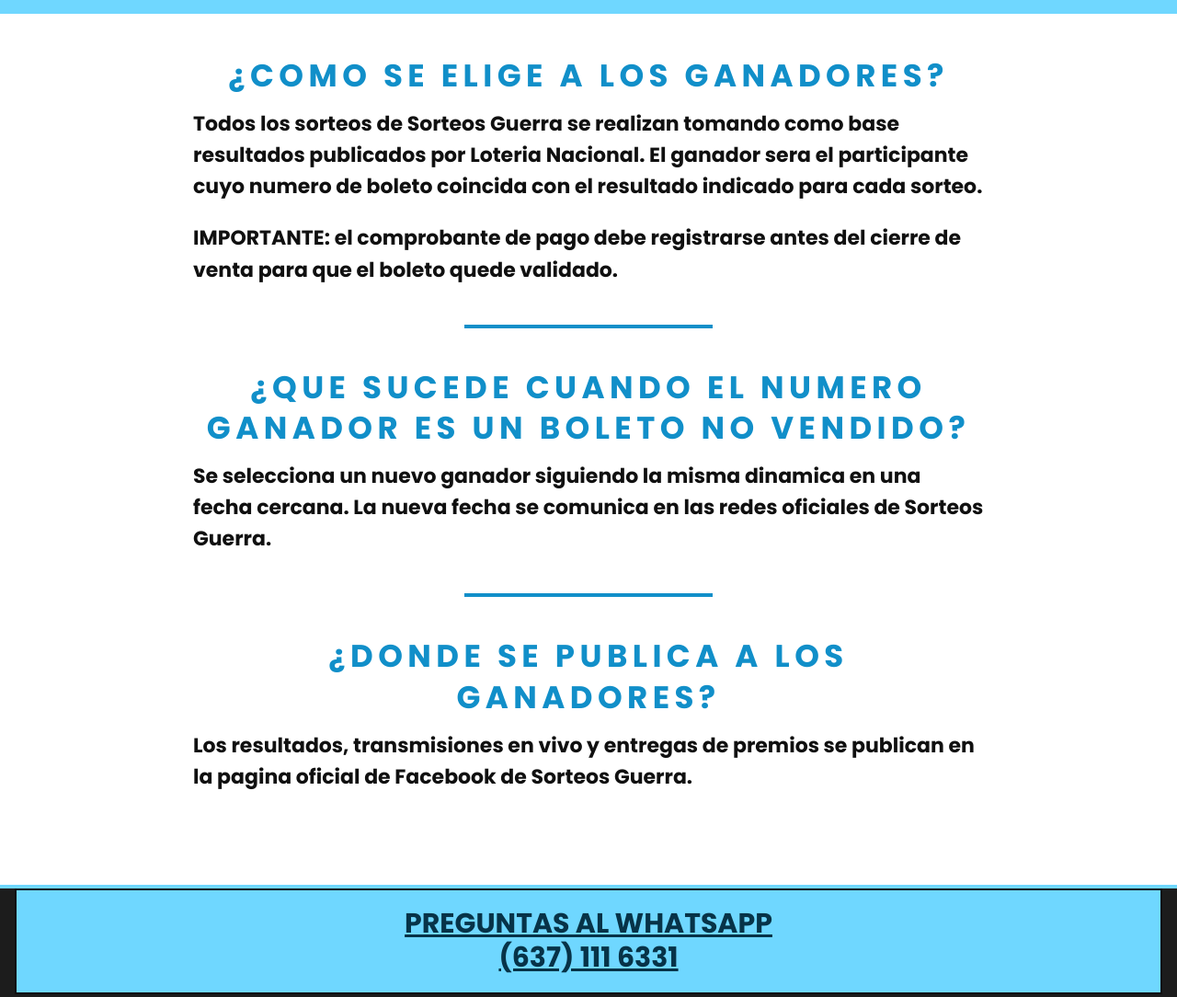
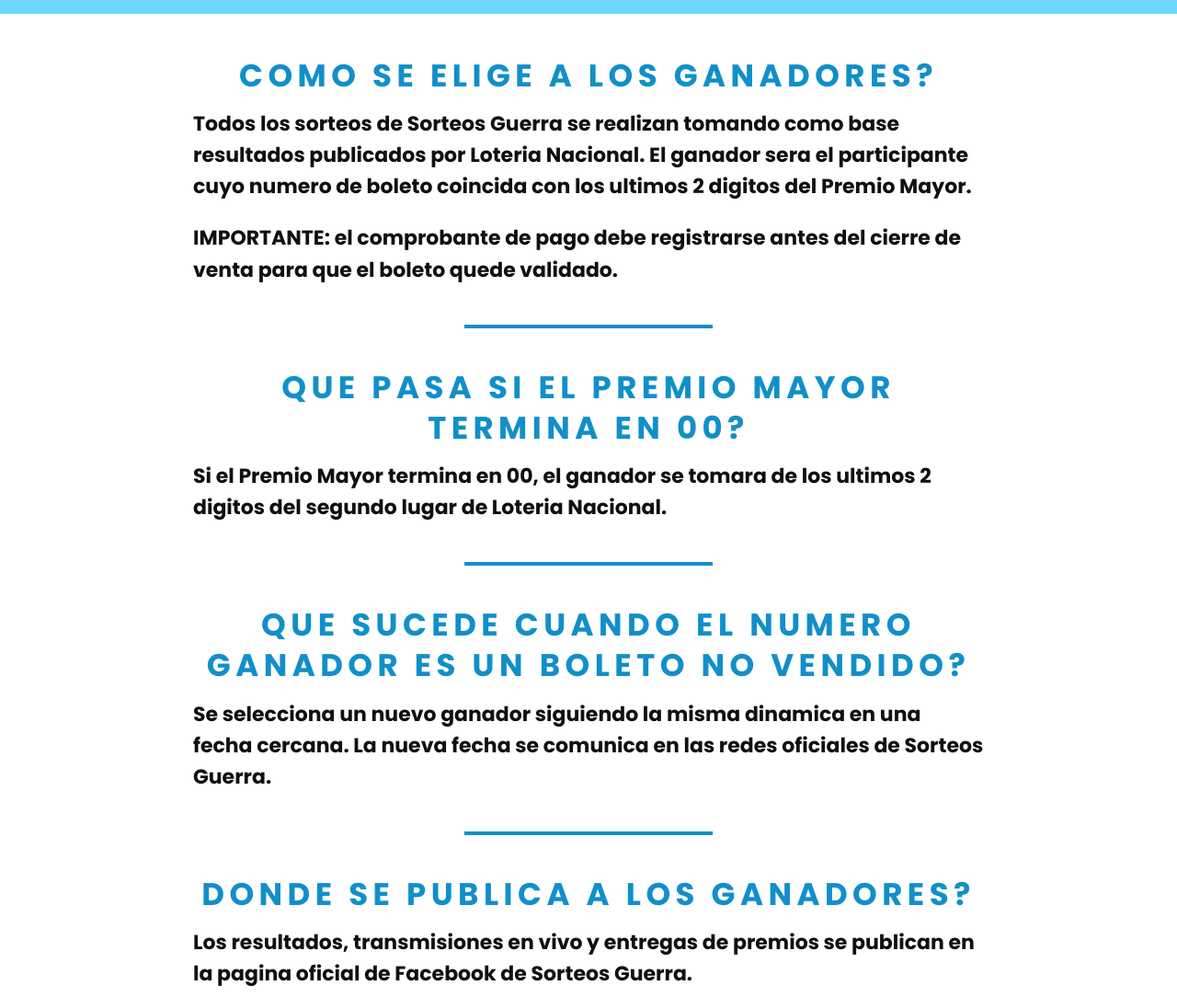
Before and after one commit to guerraggc/sorteos-guerra, a website: page preguntas.html in a window 1280 px wide. Shown: the part 255-1339 px from the top of the page at 92% size. Drawn offline with nearby package versions, Linux system fonts and the light colour scheme.

Commit message:
Agregar regla del 00

```diff
--- a/preguntas.html
+++ b/preguntas.html
@@ -31,16 +31,20 @@
         <div class="section-band"><h2 id="preguntasTitle">PREGUNTAS FRECUENTES</h2></div>
         <div class="faq-wrap">
           <article class="faq-item">
-            <h3>¿COMO SE ELIGE A LOS GANADORES?</h3>
-            <p>Todos los sorteos de Sorteos Guerra se realizan tomando como base resultados publicados por Loteria Nacional. El ganador sera el participante cuyo numero de boleto coincida con el resultado indicado para cada sorteo.</p>
+            <h3>COMO SE ELIGE A LOS GANADORES?</h3>
+            <p>Todos los sorteos de Sorteos Guerra se realizan tomando como base resultados publicados por Loteria Nacional. El ganador sera el participante cuyo numero de boleto coincida con los ultimos 2 digitos del Premio Mayor.</p>
             <p><strong>IMPORTANTE:</strong> el comprobante de pago debe registrarse antes del cierre de venta para que el boleto quede validado.</p>
           </article>
           <article class="faq-item">
-            <h3>¿QUE SUCEDE CUANDO EL NUMERO GANADOR ES UN BOLETO NO VENDIDO?</h3>
+            <h3>QUE PASA SI EL PREMIO MAYOR TERMINA EN 00?</h3>
+            <p>Si el Premio Mayor termina en 00, el ganador se tomara de los ultimos 2 digitos del segundo lugar de Loteria Nacional.</p>
+          </article>
+          <article class="faq-item">
+            <h3>QUE SUCEDE CUANDO EL NUMERO GANADOR ES UN BOLETO NO VENDIDO?</h3>
             <p>Se selecciona un nuevo ganador siguiendo la misma dinamica en una fecha cercana. La nueva fecha se comunica en las redes oficiales de Sorteos Guerra.</p>
           </article>
           <article class="faq-item">
-            <h3>¿DONDE SE PUBLICA A LOS GANADORES?</h3>
+            <h3>DONDE SE PUBLICA A LOS GANADORES?</h3>
             <p>Los resultados, transmisiones en vivo y entregas de premios se publican en la pagina oficial de Facebook de Sorteos Guerra.</p>
           </article>
         </div>
--- a/sorteos-g.json
+++ b/sorteos-g.json
@@ -21,7 +21,7 @@
   "sorteo": {
     "estado": "Disponible",
     "premio": "Premio de 6000 pesos",
-    "descripcion": "Primer sorteo de $6,000 pesos. La rifa se realiza cuando se vendan todos los boletos y el ganador se tomara de los ultimos 2 digitos del Premio Mayor de Loteria Nacional.",
+    "descripcion": "Primer sorteo de $6,000 pesos. La rifa se realiza cuando se vendan todos los boletos y el ganador se tomara de los ultimos 2 digitos del Premio Mayor de Loteria Nacional. Si el Premio Mayor termina en 00, se usaran los ultimos 2 digitos del segundo lugar.",
     "precio": "$100",
     "textoPrecio": "boleto",
     "porcentajeVendido": 68
```
Also changed, not shown: sorteo.html (+1 -1 lines).
